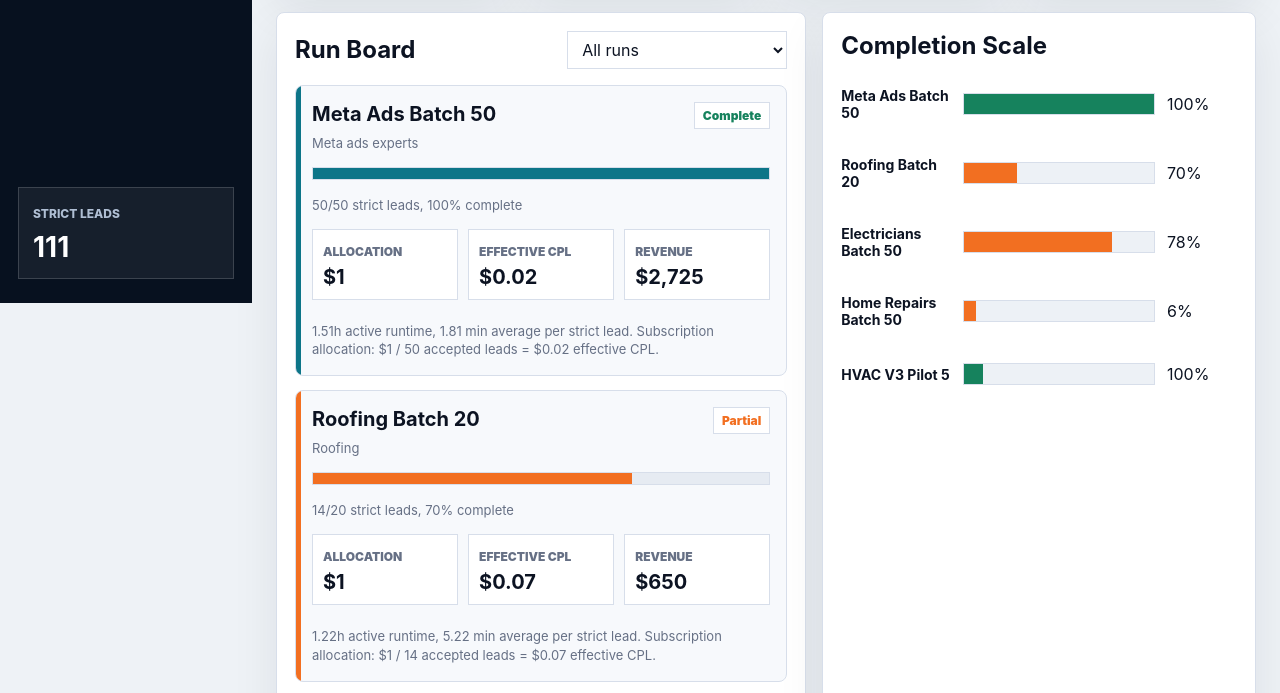
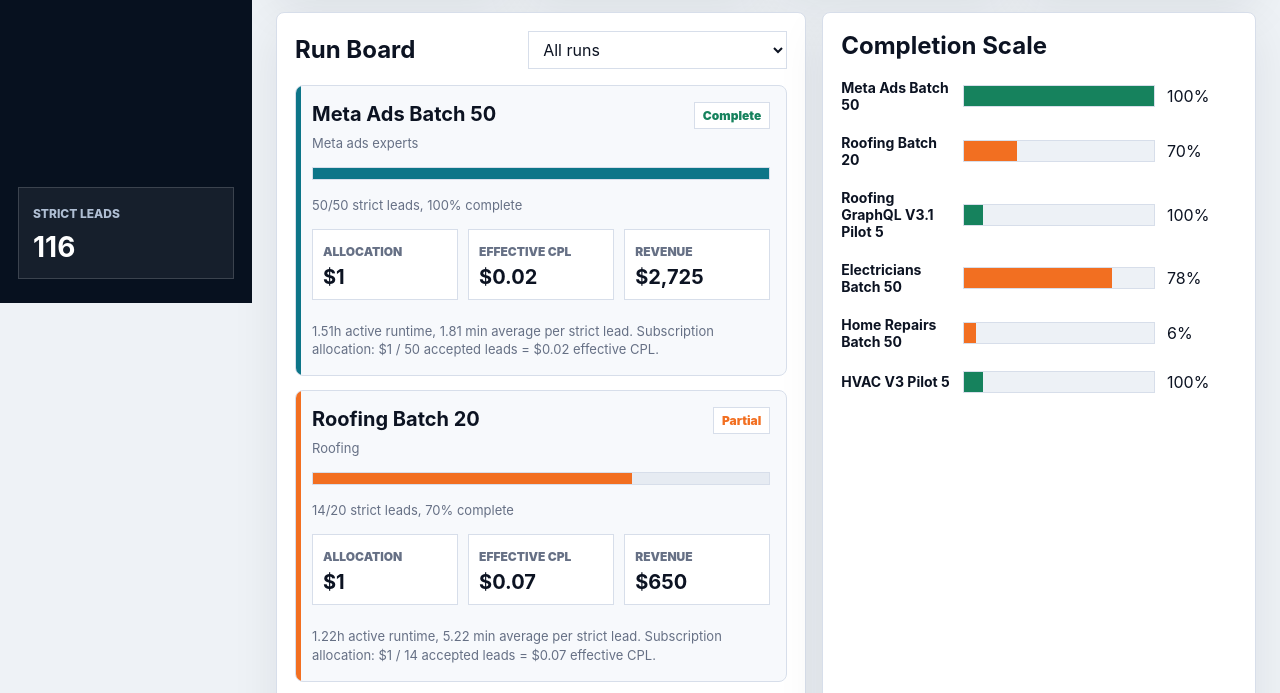
Before and after one commit to taylor585/theaimarketer-investor-dataroom, a plain HTML site: page lead-hunter/index.html in a window 1280 px wide. Shown: the part 556-1249 px from the top of the page. Drawn offline with Linux system fonts and the light colour scheme.

Commit message:
Add roofing GraphQL V3.1 pilot results

```diff
--- a/lead-hunter/index.html
+++ b/lead-hunter/index.html
@@ -669,6 +669,7 @@
                 <option value="all">All runs</option>
                 <option value="meta">Meta Ads Batch 50</option>
                 <option value="roofing">Roofing Batch 20</option>
+                <option value="roofing-gql-v31">Roofing GraphQL V3.1 Pilot 5</option>
                 <option value="electricians">Electricians Batch 50</option>
                 <option value="home-repairs">Home Repairs Batch 50</option>
                 <option value="hvac-v3">HVAC V3 Pilot 5</option>
@@ -809,6 +810,7 @@
               <option value="all">All runs</option>
               <option value="meta">Meta Ads</option>
               <option value="roofing">Roofing</option>
+              <option value="roofing-gql-v31">Roofing GraphQL V3.1 Pilot 5</option>
               <option value="electricians">Electricians</option>
               <option value="home-repairs">Home Repairs</option>
               <option value="hvac-v3">HVAC V3 Pilot 5</option>
@@ -905,6 +907,28 @@
           ["ROOF-005", "Paying out of pocket and looking for a roofing contractor to replace a home roof.", 95, "95-100"],
           ["ROOF-012", "Selling house and needs licensed roofer to inspect and replace roof flashing ASAP.", 94, "90-95"],
           ["ROOF-009", "Roof leak and needs a reliable roofing company for an estimate.", 93, "90-95"]
+        ]
+      },
+      {
+        id: "roofing-gql-v31",
+        name: "Roofing GraphQL V3.1 Pilot 5",
+        industry: "U.S. roofing buyers",
+        status: "Complete",
+        target: 5,
+        leads: 5,
+        elapsedHours: 0.35,
+        avgMin: 4.20,
+        tokenCost: 0,
+        tokenCpl: 0,
+        subscriptionCost: 1,
+        subscriptionCpl: 0.20,
+        tiers: { "80-85": 3, "90-95": 2 },
+        evidence: [
+          ["ROOF-GQL-20260808-002", "Beaumont buyer needs roofing quotes today.", 93, "90-95"],
+          ["ROOF-GQL-20260808-003", "San Diego buyer wants competitive bids for a 1,300-square-foot roof replacement.", 92, "90-95"],
+          ["ROOF-GQL-20260808-001", "Elizabeth buyer needs seven shingles repaired for a property closing.", 80, "80-85"],
+          ["ROOF-GQL-20260808-004", "Spring Hill buyer needs urgent help with a storm-exposed roof leak.", 80, "80-85"],
+          ["ROOF-GQL-20260808-005", "Sanford business requester needs an active roof leak repaired.", 80, "80-85"]
         ]
       },
       {
@@ -1192,6 +1216,7 @@
         `Active cost model: ${activeModel === "subscription" ? "Subscription allocation" : "OpenRouter token estimate"}`,
         "Meta Ads Batch 50: Complete",
         "Roofing Batch 20: Partial, 14/20 strict leads",
+        "Roofing GraphQL V3.1 Pilot 5: Complete, 5/5 strict leads, 30/30 GraphQL-healthy queries",
         "Electricians Batch 50: Failed Target, 39/50 strict leads, $40.23 measured cost, $1.03 measured CPL",
         "Home Repairs Batch 50: Failed Target, 3/50 strict leads, $31.76 measured cost, $10.59 measured CPL",
         "HVAC V3 Pilot 5: Complete, 5/5 strict leads, $17.94 measured cost, $3.59 measured CPL",
```
